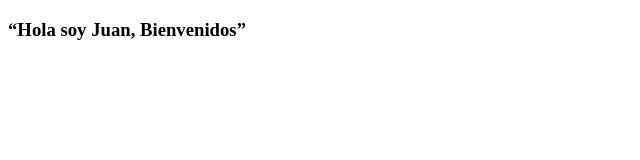
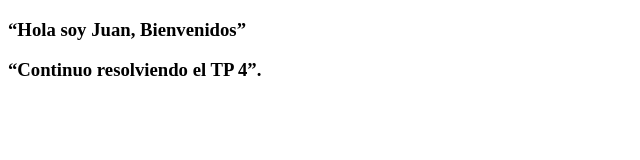
Before and after one commit to JuanJW/tp-4, a plain HTML site: page home.html in a window 1280 px wide. Shown: the whole page, without its empty margins (0-640 px from the left). Drawn offline with Linux system fonts and the light colour scheme.

Commit message:
[Jacquelin]-Home modificado subtítulo

```diff
--- a/home.html
+++ b/home.html
@@ -8,5 +8,6 @@
 </head>
 <body>
     <h3>“Hola soy Juan, Bienvenidos”</h3>
+    <h3>“Continuo resolviendo el TP 4”.</h3>
 </body>
 </html>
```
